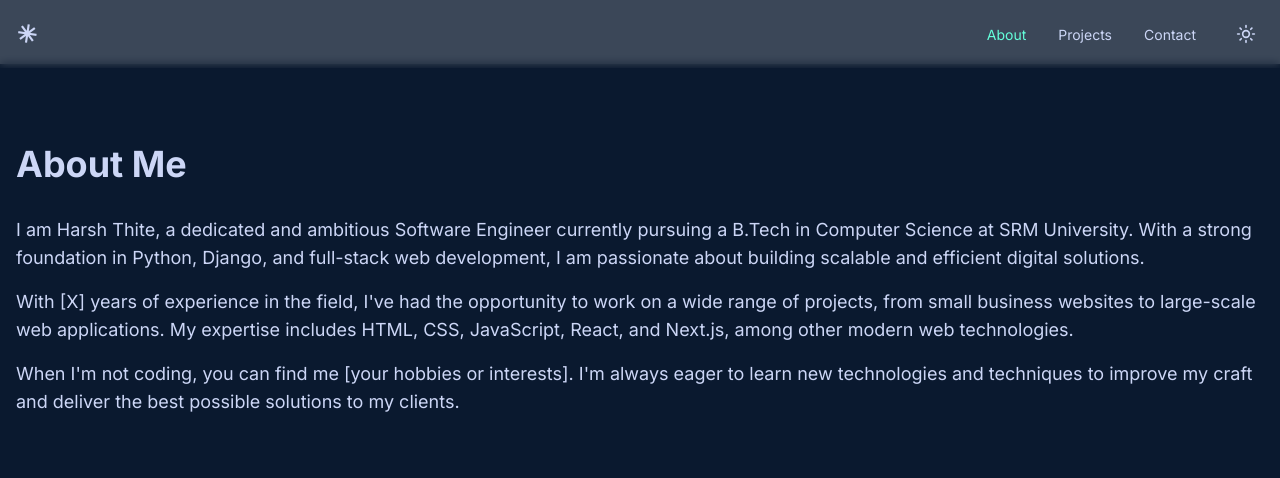
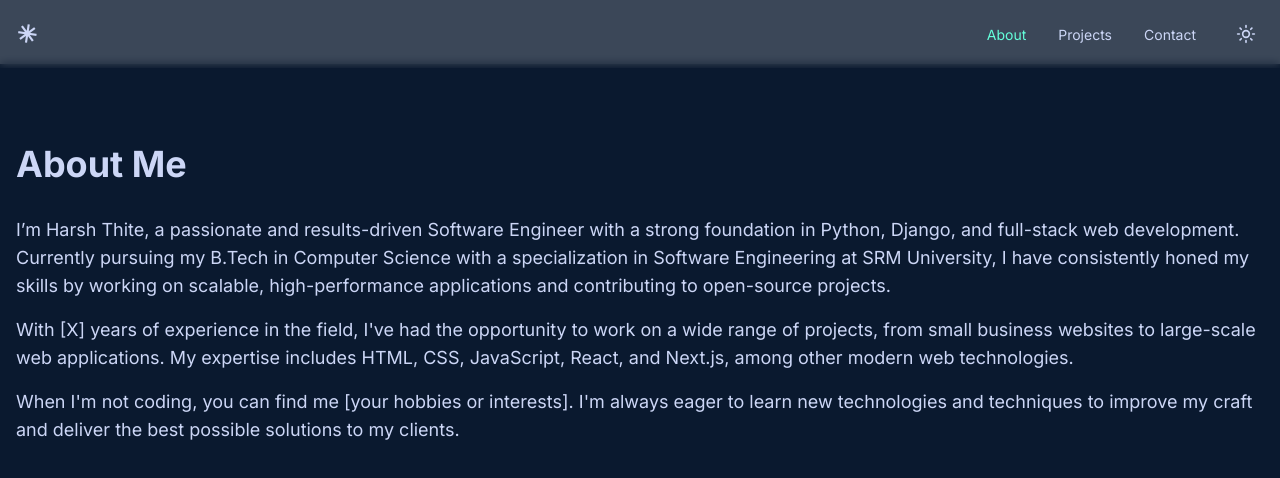
Before and after one commit to harsh-thite/Portfolio, a Next.js app: page /about in a window 1280 px wide. Shown: the top 478 px of the page. Built offline with nearby package versions, Linux system fonts and the light colour scheme.

Commit message:
`Update About page content with revised bio and experience details`

```diff
--- a/app/about/page.tsx
+++ b/app/about/page.tsx
@@ -6,11 +6,12 @@ export default function About() {
       <FadeIn>
         <h1 className="text-4xl font-bold mb-8">About Me</h1>
         <p className="text-lg mb-4">
-          I am Harsh Thite, a dedicated and ambitious Software Engineer
-          currently pursuing a B.Tech in Computer Science at SRM University.
-          With a strong foundation in Python, Django, and full-stack web
-          development, I am passionate about building scalable and efficient
-          digital solutions.
+          I’m Harsh Thite, a passionate and results-driven Software Engineer
+          with a strong foundation in Python, Django, and full-stack web
+          development. Currently pursuing my B.Tech in Computer Science with a
+          specialization in Software Engineering at SRM University, I have
+          consistently honed my skills by working on scalable, high-performance
+          applications and contributing to open-source projects.
         </p>
         <p className="text-lg mb-4">
           With [X] years of experience in the field, I've had the opportunity to
```
